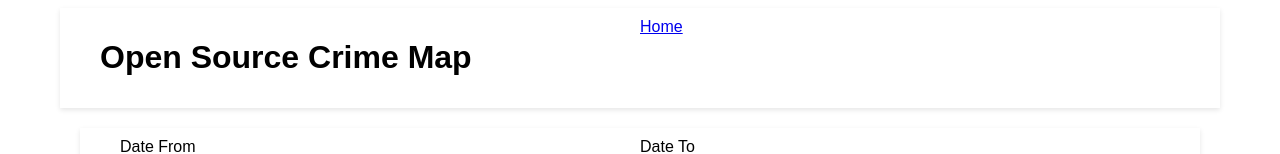
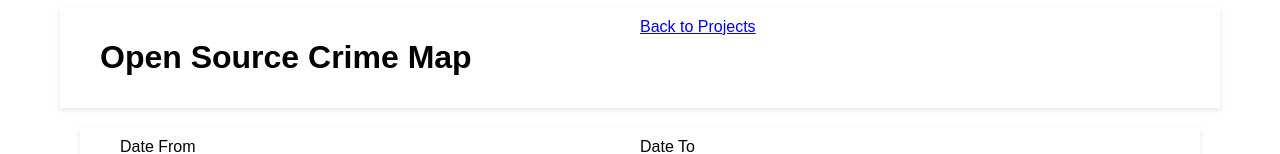
Before and after one commit to michael-zidar/vanilla_js_crime_map, a plain HTML site: page index.html in a window 1280 px wide. Shown: the top 154 px of the page. Drawn offline with nearby package versions, Linux system fonts and the light colour scheme.

Commit message:
deploy 2023-11-27_21-30-00

```diff
--- a/index.html
+++ b/index.html
@@ -25,7 +25,7 @@
                     <h1>Open Source Crime Map</h1>
                 </div>
                 <div class="col">
-                    <a href="/">Home</a>
+                    <a href="/projects">Back to Projects</a>
                 </div>
             </div>
         </div>
```
